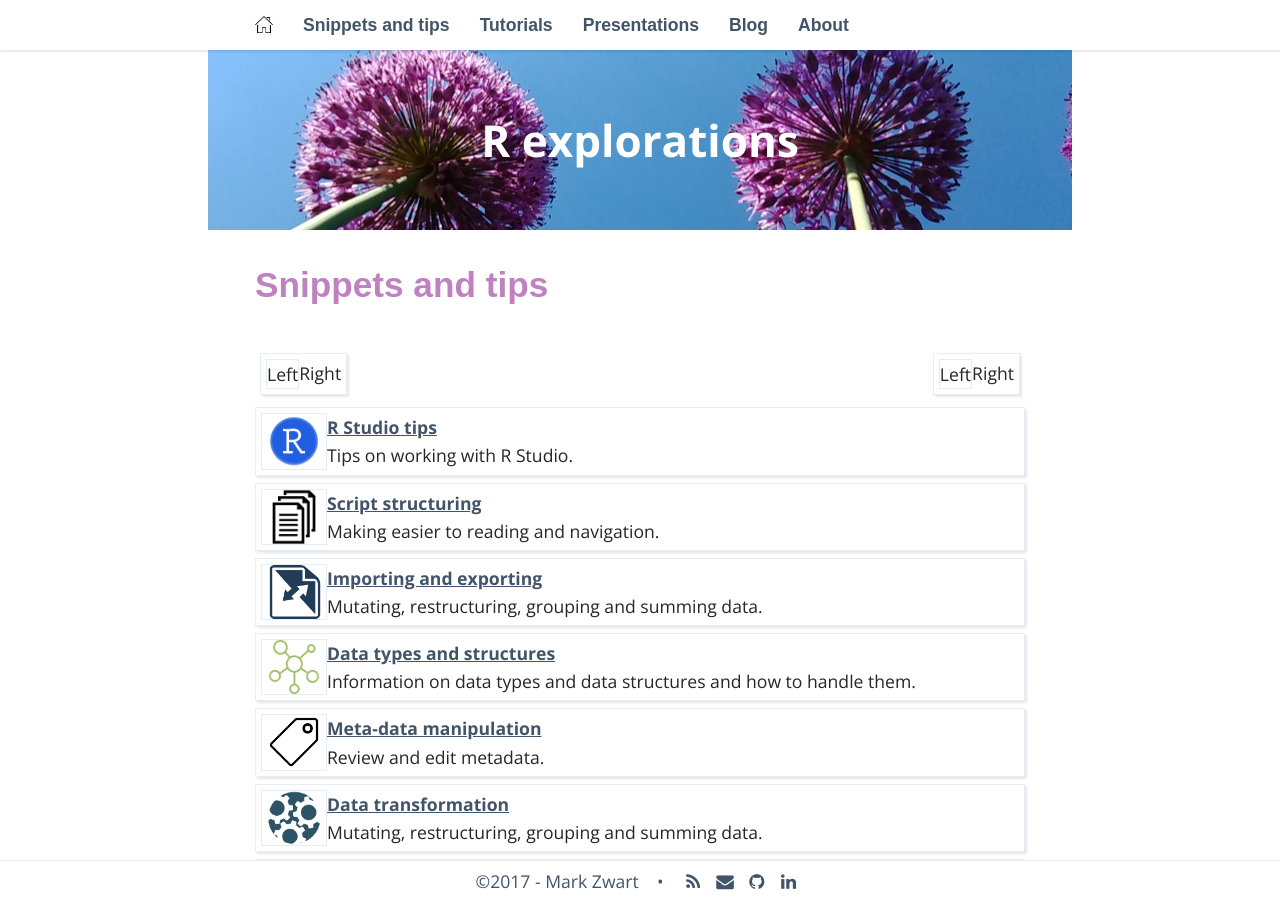
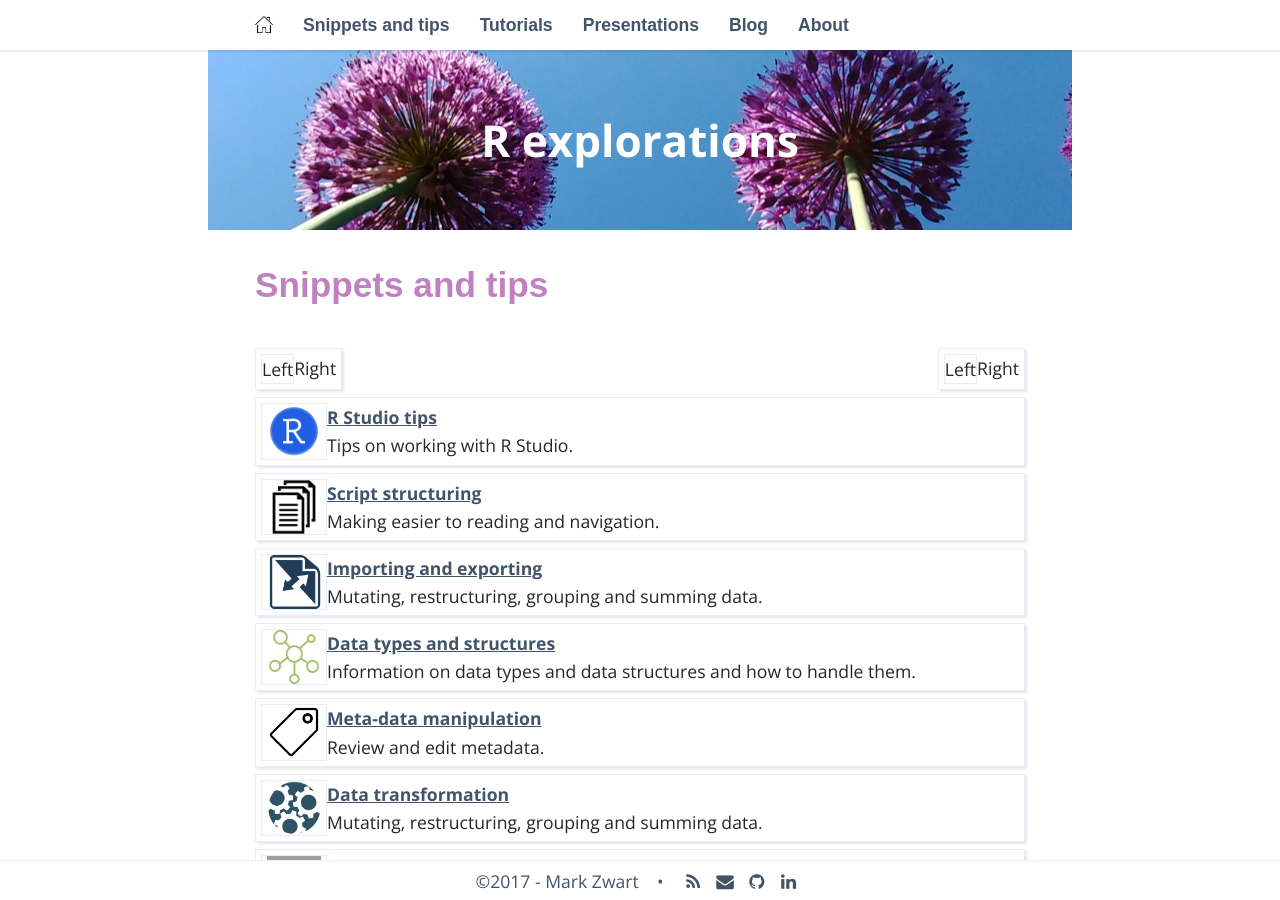
Before and after one commit to mark-me/mark-me.github.io, a Jekyll site: the page built from _pages/01-snippets-and-tips.md, in a window 1280 px wide and 900 px high. Built offline with Jekyll 4.4.1, drawn with Linux system fonts in a browser that asks for light colours; nearby versions of some CDN libraries; some web fonts are replaced; comment, search, counter and statistics services are not loaded; grey boxes are pictures that could not be loaded.

Commit message:
Changing snippet index

```diff
--- a/_sass/_layout.scss
+++ b/_sass/_layout.scss
@@ -98,7 +98,6 @@ blogtext{
 .box_row {
   display: flex;
   flex-direction: row;
-  padding: 5px 5px;
   justify-content: space-between;
 }
 .boxed_page {
```
